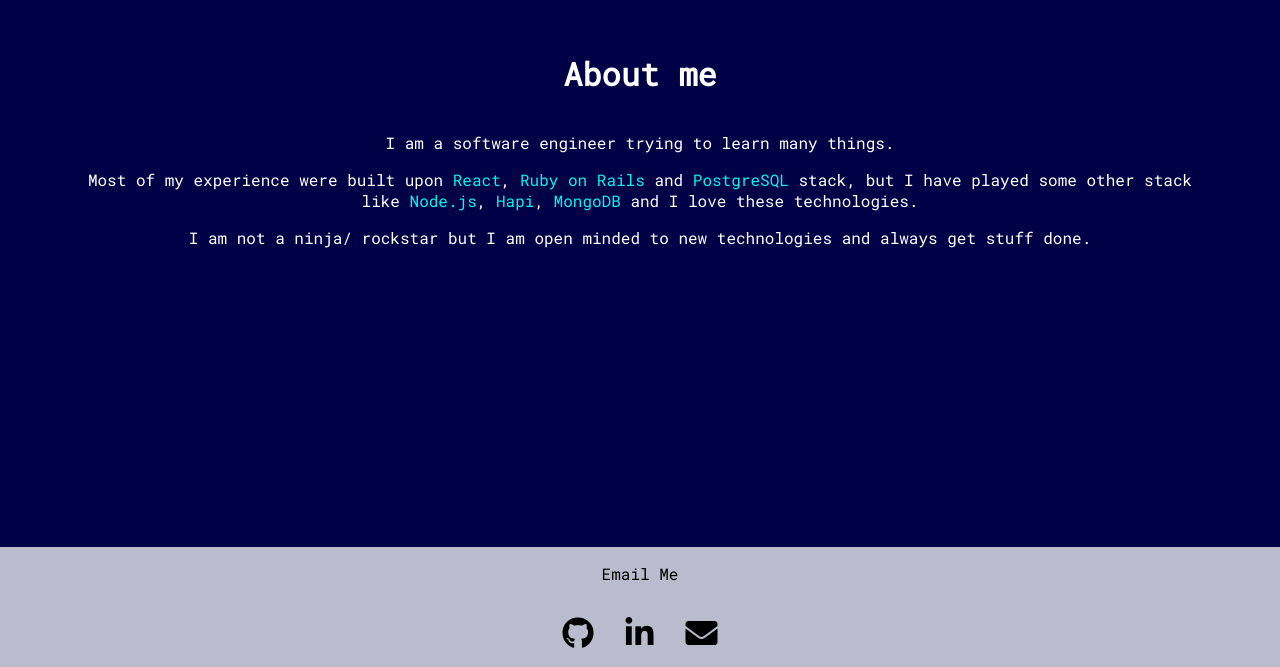
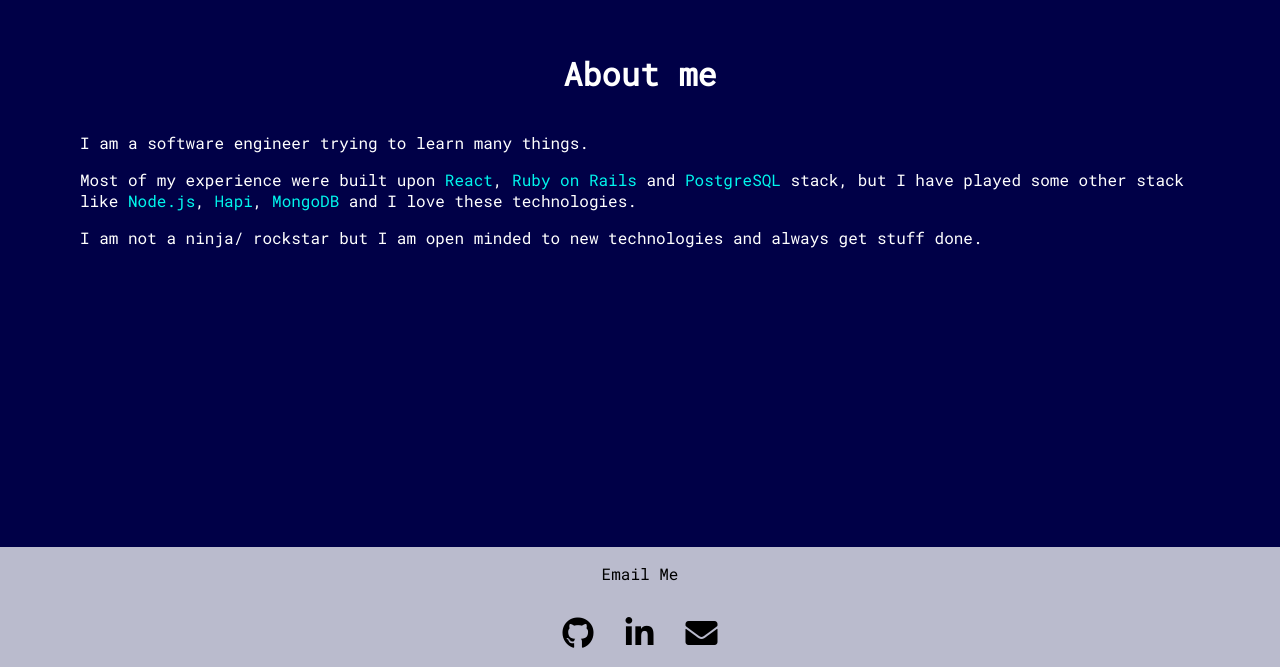
Before and after one commit to user512/user512.github.io, a Preact app: page / in a window 1280 px wide. Shown: the part 1053-1720 px from the top of the page. Built offline with nearby package versions, Linux system fonts and the light colour scheme.

Commit message:
Align About text to left

```diff
--- a/custom.scss
+++ b/custom.scss
@@ -93,6 +93,10 @@ a {
 #about {
   background-color: $dark-blue;
 
+  p {
+    text-align: left;
+  }
+
   a {
     color: $light-blue;
   }
```
